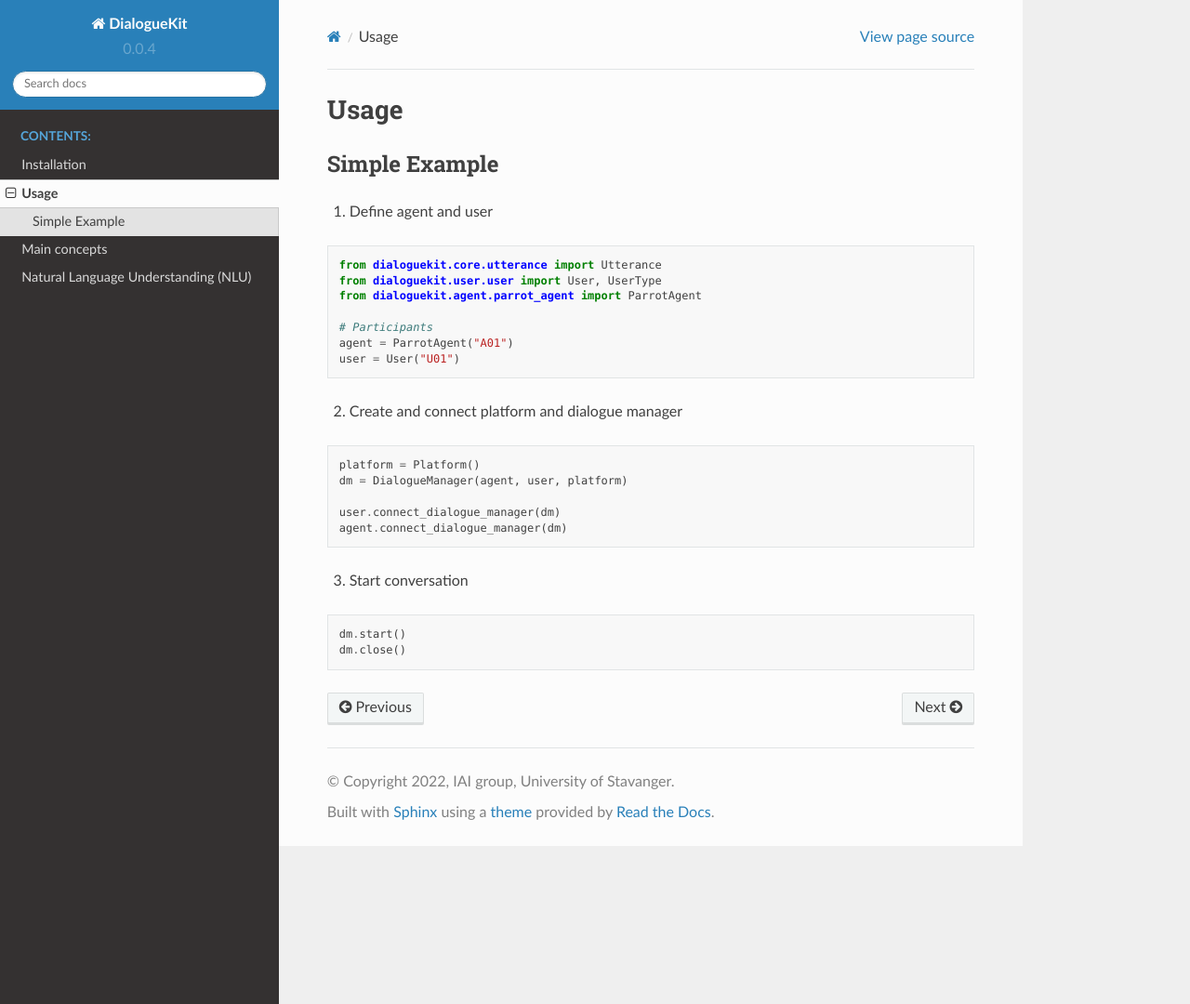
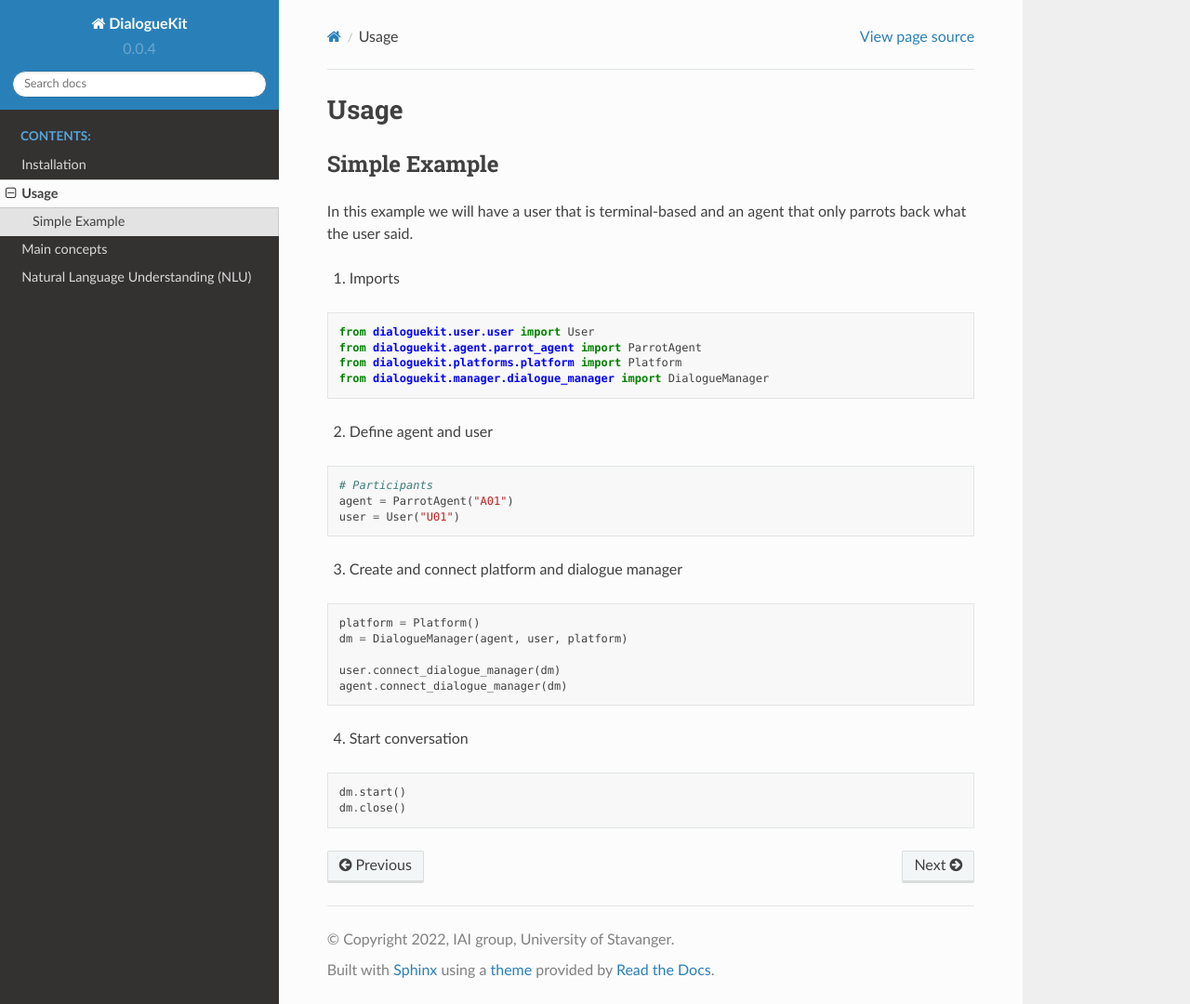
Before and after one commit to iai-group/DialogueKit, a Sphinx documentation site: the page built from doc/source/usage.rst, in a window 1280 px wide and 1080 px high. Shown: the whole window at 93% size. Built offline with Sphinx 7.4.7 and the Read the Docs theme 2.0.0, drawn with Linux system fonts in a browser that asks for light colours.

Commit message:
Update simple example

```diff
--- a/doc/source/usage.rst
+++ b/doc/source/usage.rst
@@ -4,19 +4,27 @@ Usage
 Simple Example
 -------------
 
-1. Define agent and user
+In this example we will have a user that is terminal-based and an agent that
+only parrots back what the user said.
+
+1. Imports
 
 .. code-block:: python
 
-    from dialoguekit.core.utterance import Utterance
-    from dialoguekit.user.user import User, UserType
+    from dialoguekit.user.user import User
     from dialoguekit.agent.parrot_agent import ParrotAgent
+    from dialoguekit.platforms.platform import Platform
+    from dialoguekit.manager.dialogue_manager import DialogueManager
+
+2. Define agent and user
+
+.. code-block:: python
 
     # Participants
     agent = ParrotAgent("A01")
     user = User("U01")
 
-2. Create and connect platform and dialogue manager
+3. Create and connect platform and dialogue manager
 
 .. code-block:: python
 
```
Also changed, not shown: other parts of doc/source/usage.rst (+1 -1 lines).
